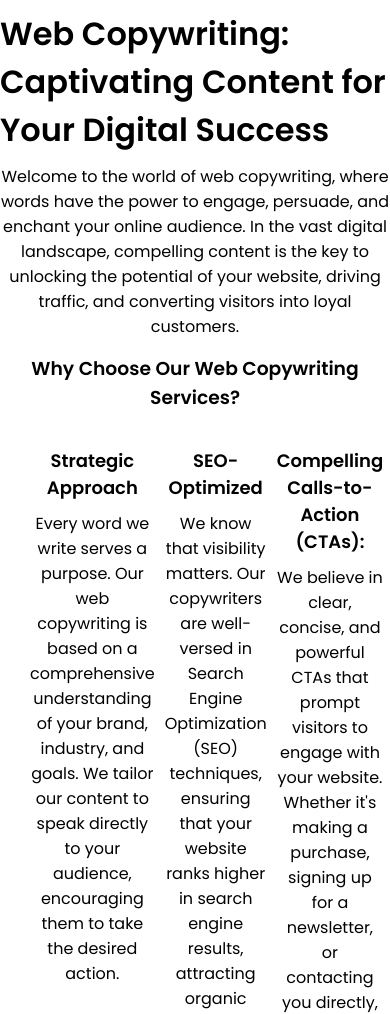
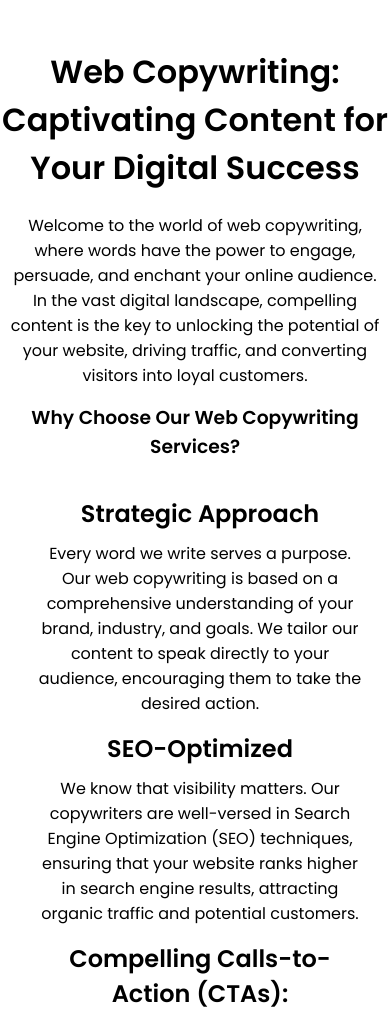
Before and after one commit to harismauladi/css-exercise-kelompok-2, a plain HTML site: page index.html in a window 390 px wide. Shown: the top 1014 px of the page. Drawn offline with Linux system fonts and the light colour scheme.

Commit message:
feat:Add Responsive for Mobile

```diff
--- a/style.css
+++ b/style.css
@@ -11,14 +11,17 @@ header {
   display: flex;
   justify-content: center;
   align-items: center;
-  width: 100vw;
-  margin-top: 10px;
-  margin-bottom: 10px;
+  margin-top: 3rem;
+  margin-bottom: 1rem;
+  text-align: center;
 }
 
-main > p {
+main > p,
+header,
+.item {
   text-align: center;
 }
+
 .menu {
   width: 100%;
   padding: 20px;
@@ -29,6 +32,9 @@ main > p {
 .menu_item {
   display: flex;
 }
+main {
+  padding: 5px;
+}
 
 main > h3 {
   text-align: center;
@@ -36,13 +42,11 @@ main > h3 {
 }
 
 .item {
-  width: 50%;
   margin-top: 5px;
-  text-align: center;
   padding: 5px;
 }
 .item > h5 {
-  font-size: 18px;
+  font-size: 1.5rem;
 }
 .item > p {
   margin-top: 10px;
@@ -52,3 +56,9 @@ footer {
   display: flex;
   padding: 15px;
 }
+
+@media only screen and (max-width: 600px) {
+  .menu_item {
+    flex-wrap: wrap;
+  }
+}
```
